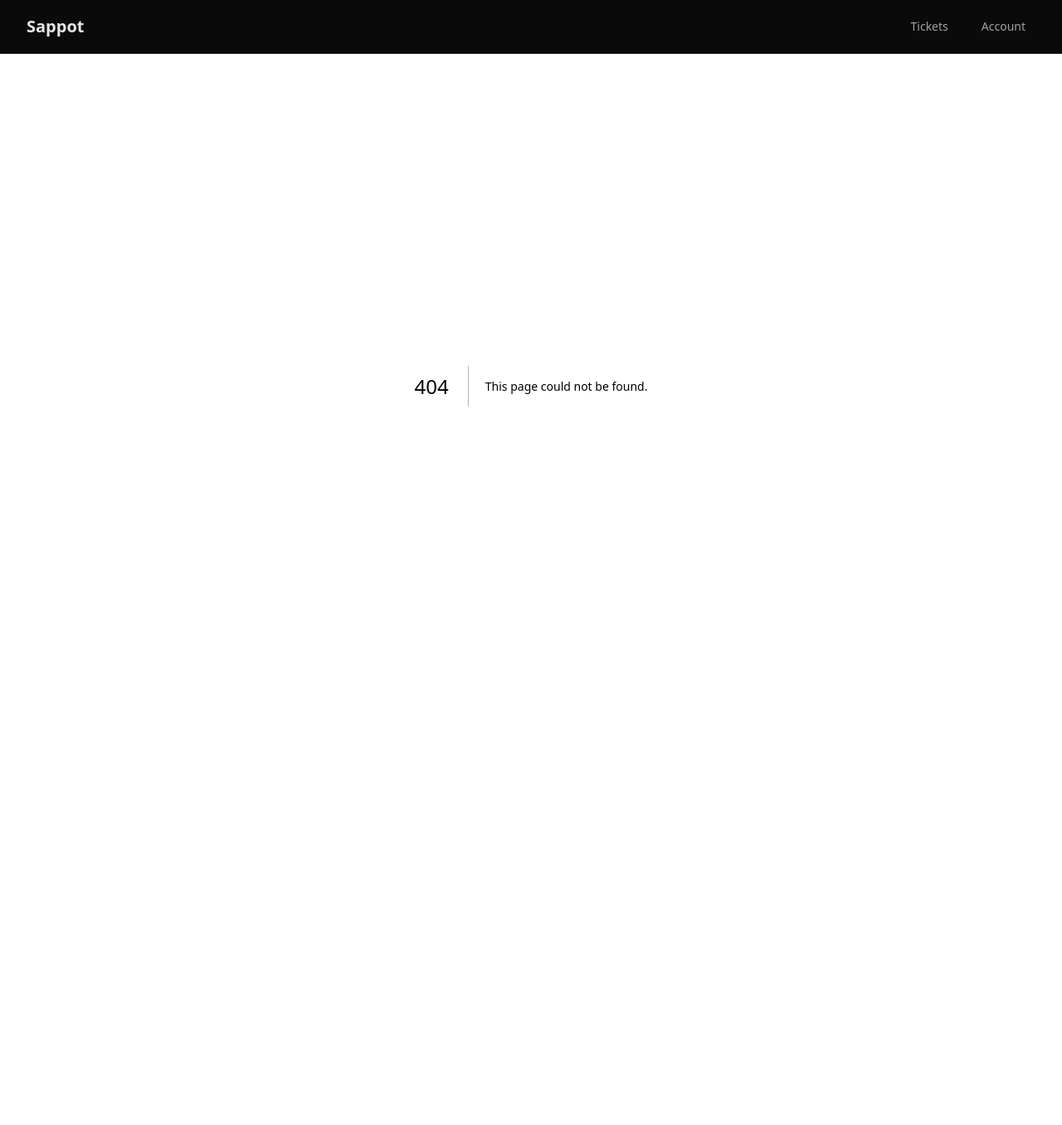
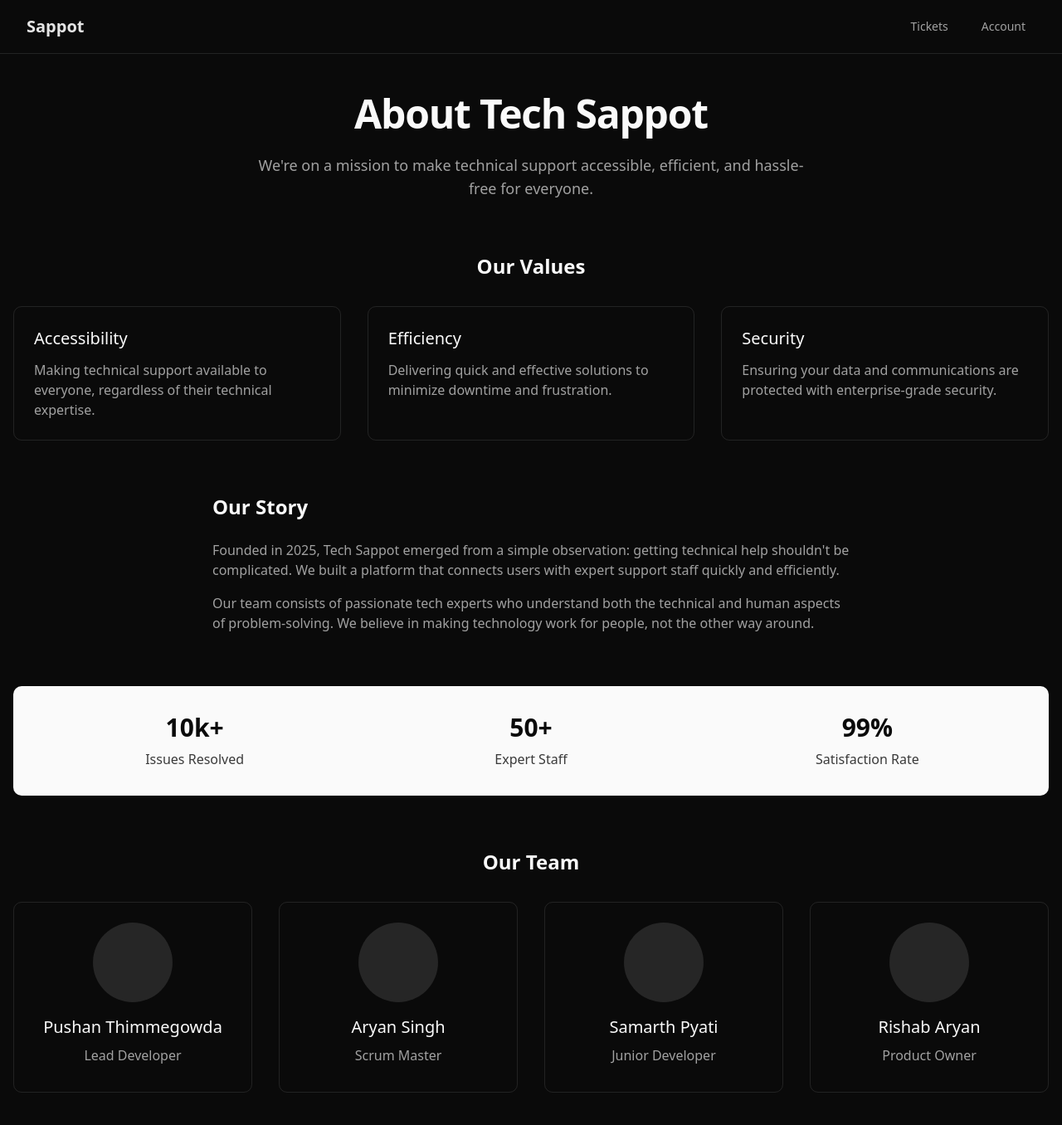
Before and after one commit to Pushan2005/sappot, a Next.js app: page /about in a window 1280 px wide. Before the commit this address had no page. Shown: the top 1356 px of the page at 83% size. Before the commit the page ends 865 px from the top, so only its background shows below. Built offline with nearby package versions, Linux system fonts and the light colour scheme.

Commit message:
Team page

```diff
--- /dev/null
+++ b/src/app/about/page.tsx
@@ -0,0 +1,141 @@
+export default function AboutPage() {
+    return (
+        <div className="h-full min-h-screen w-full bg-background relative">
+            <div className="container mx-auto py-12 px-4">
+                {/* Hero Section */}
+                <section className="text-center mb-16">
+                    <h1 className="text-4xl font-bold tracking-tight sm:text-5xl mb-6">
+                        About Tech Sappot
+                    </h1>
+                    <p className="text-lg text-muted-foreground max-w-2xl mx-auto">
+                        We&apos;re on a mission to make technical support
+                        accessible, efficient, and hassle-free for everyone.
+                    </p>
+                </section>
+
+                {/* Values Section */}
+                <section className="mb-16">
+                    <h2 className="text-2xl font-semibold mb-8 text-center">
+                        Our Values
+                    </h2>
+                    <div className="grid grid-cols-1 md:grid-cols-3 gap-8">
+                        <div className="p-6 rounded-lg border border-border">
+                            <h3 className="text-xl font-medium mb-3">
+                                Accessibility
+                            </h3>
+                            <p className="text-muted-foreground">
+                                Making technical support available to everyone,
+                                regardless of their technical expertise.
+                            </p>
+                        </div>
+                        <div className="p-6 rounded-lg border border-border">
+                            <h3 className="text-xl font-medium mb-3">
+                                Efficiency
+                            </h3>
+                            <p className="text-muted-foreground">
+                                Delivering quick and effective solutions to
+                                minimize downtime and frustration.
+                            </p>
+                        </div>
+                        <div className="p-6 rounded-lg border border-border">
+                            <h3 className="text-xl font-medium mb-3">
+                                Security
+                            </h3>
+                            <p className="text-muted-foreground">
+                                Ensuring your data and communications are
+                                protected with enterprise-grade security.
+                            </p>
+                        </div>
+                    </div>
+                </section>
+
+                {/* Story Section */}
+                <section className="mb-16">
+                    <div className="max-w-3xl mx-auto">
+                        <h2 className="text-2xl font-semibold mb-6">
+                            Our Story
+                        </h2>
+                        <div className="prose prose-lg dark:prose-invert">
+                            <p className="text-muted-foreground mb-4">
+                                Founded in 2025, Tech Sappot emerged from a
+                                simple observation: getting technical help
+                                shouldn&apos;t be complicated. We built a
+                                platform that connects users with expert support
+                                staff quickly and efficiently.
+                            </p>
+                            <p className="text-muted-foreground mb-4">
+                                Our team consists of passionate tech experts who
+                                understand both the technical and human aspects
+                                of problem-solving. We believe in making
+                                technology work for people, not the other way
+                                around.
+                            </p>
+                        </div>
+                    </div>
+                </section>
+
+                {/* Stats Section */}
+                <section className="bg-foreground text-background rounded-lg p-8 mb-16">
+                    <div className="grid grid-cols-1 md:grid-cols-3 gap-8 text-center">
+                        <div>
+                            <h3 className="text-3xl font-bold mb-2">10k+</h3>
+                            <p className="text-background/80">
+                                Issues Resolved
+                            </p>
+                        </div>
+                        <div>
+                            <h3 className="text-3xl font-bold mb-2">50+</h3>
+                            <p className="text-background/80">Expert Staff</p>
+                        </div>
+                        <div>
+                            <h3 className="text-3xl font-bold mb-2">99%</h3>
+                            <p className="text-background/80">
+                                Satisfaction Rate
+                            </p>
+                        </div>
+                    </div>
+                </section>
+
+                {/* Team Section */}
+                <section>
+                    <h2 className="text-2xl font-semibold mb-8 text-center">
+                        Our Team
+                    </h2>
+                    <div className="grid grid-cols-1 md:grid-cols-2 lg:grid-cols-4 gap-8">
+                        {[
+                            {
+                                name: "Pushan Thimmegowda",
+                                role: "Lead Developer",
+                            },
+                            {
+                                name: "Aryan Singh",
+                                role: "Scrum Master",
+                            },
+                            {
+                                name: "Samarth Pyati",
+                                role: "Junior Developer",
+                            },
+                            {
+                                name: "Rishab Aryan",
+                                role: "Product Owner",
+                            },
+                        ].map((member) => (
+                            <div
+                                key={member.name}
+                                className="p-6 rounded-lg border border-border text-center"
+                            >
+                                <div className="w-24 h-24 rounded-full bg-muted mx-auto mb-4"></div>
+                                <h3 className="text-xl font-medium mb-2">
+                                    {member.name}
+                                </h3>
+                                <p className="text-muted-foreground mb-2">
+                                    {member.role}
+                                </p>
+                            </div>
+                        ))}
+                    </div>
+                </section>
+            </div>
+        </div>
+    );
+}
```
